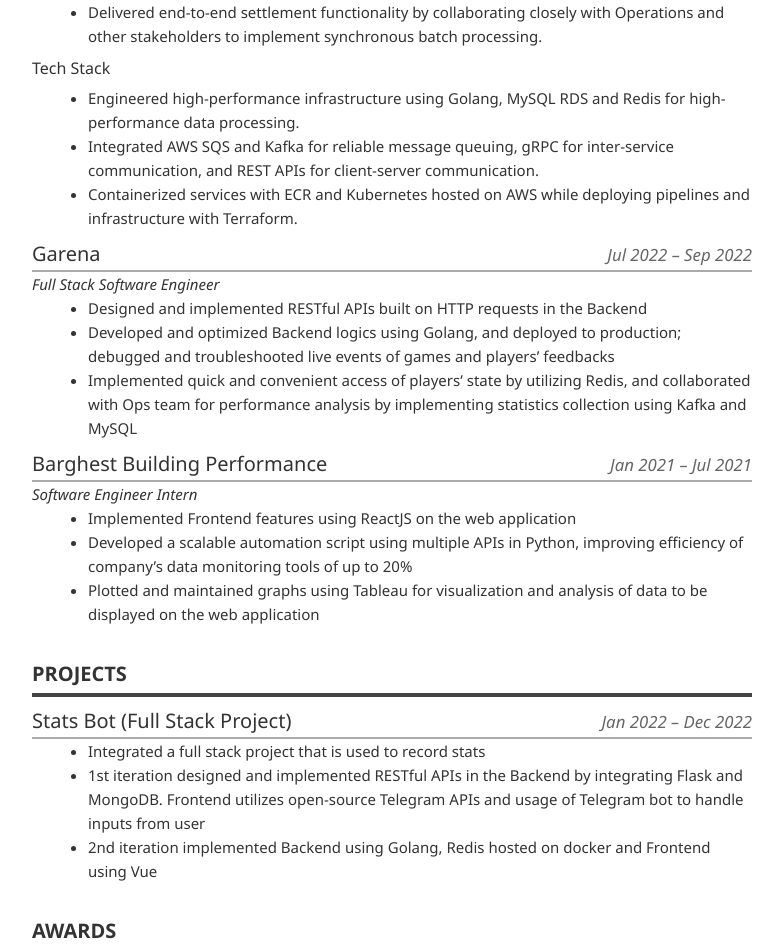
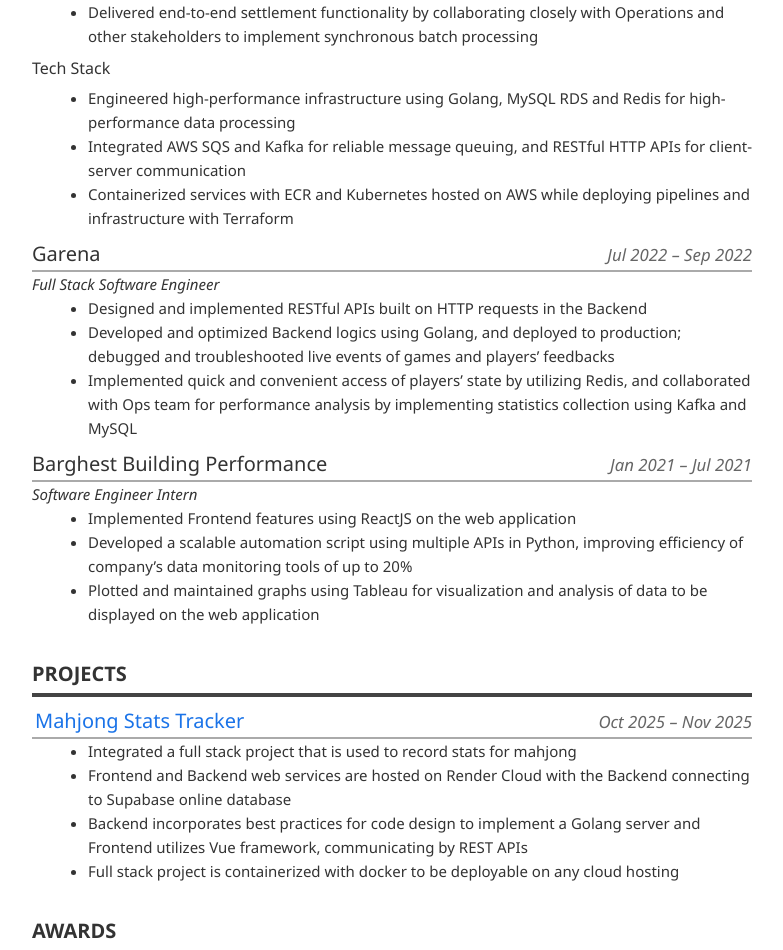
Before and after one commit to ronaldtants/resume, a Vue app: page /resume in a window 1280 px wide. Shown: the part 862-1812 px from the top of the page, without its empty margins (248-1031 px from the left). Built offline with nearby package versions, Linux system fonts and the light colour scheme; the HTML template or start-up script is replaced by a standard one.

Commit message:
updated resume

```diff
--- a/src/views/ResumeView.vue
+++ b/src/views/ResumeView.vue
@@ -32,37 +32,37 @@
       <ul>
         <li>
           Designed and launched a mission-based loyalty system from 0 to 1 with extendibility to
-          support future campaign types.
+          support future campaign types
         </li>
         <li>
           Collaborated with 4 backend engineers and an external vendor to develop an event-driven
           microservice architecture, enabling real-time eligibility checks and batch cashback
-          processing.
+          processing
         </li>
         <li>
           Partnered across all verticals - engineering, product, project management, business, and
           operations - to deliver a loyalty solution targeting customer retention and new user
-          acquisition, achieving ~10% completion rates.
+          acquisition, achieving ~10% completion rates
         </li>
         <li>
           Maintained 99.99% system uptime while processing 20k-200k daily events and crediting ~8k
-          cashbacks per day.
+          cashbacks per day
         </li>
       </ul>
 
       <p class="sub-para-header">Invest Team</p>
       <ul>
         <li>
-          Worked with ~10 engineers to build a new investment product projected to generate $1m in
-          revenue within 5 months of launch.
+          Worked with 2-10 engineers to build a new investment product achieving $18m AUM in 4
+          months and projecting $1b by end 2026
         </li>
         <li>
           Led automation efforts that reduced manual reconciliation work by over 70%, streamlining
-          operations through >80% process automation.
+          operations through >80% process automation
         </li>
         <li>
           Delivered end-to-end settlement functionality by collaborating closely with Operations and
-          other stakeholders to implement synchronous batch processing.
+          other stakeholders to implement synchronous batch processing
         </li>
       </ul>
 
@@ -70,15 +70,15 @@
       <ul>
         <li>
           Engineered high-performance infrastructure using Golang, MySQL RDS and Redis for
-          high-performance data processing.
+          high-performance data processing
         </li>
         <li>
-          Integrated AWS SQS and Kafka for reliable message queuing, gRPC for inter-service
-          communication, and REST APIs for client-server communication.
+          Integrated AWS SQS and Kafka for reliable message queuing, and RESTful HTTP APIs for
+          client-server communication
         </li>
         <li>
           Containerized services with ECR and Kubernetes hosted on AWS while deploying pipelines and
-          infrastructure with Terraform.
+          infrastructure with Terraform
         </li>
       </ul>
 
@@ -121,19 +121,25 @@
     <section>
       <h2>PROJECTS</h2>
       <div class="subheading">
-        <span>Stats Bot (Full Stack Project)</span>
-        <span class="date">Jan 2022 – Dec 2022</span>
+        <span
+          ><a href="https://mahjong-stats-tracker-frontend.onrender.com" target="_blank"
+            >Mahjong Stats Tracker</a
+          ></span
+        >
+        <span class="date">Oct 2025 – Nov 2025</span>
       </div>
       <ul>
-        <li>Integrated a full stack project that is used to record stats</li>
+        <li>Integrated a full stack project that is used to record stats for mahjong</li>
         <li>
-          1st iteration designed and implemented RESTful APIs in the Backend by integrating Flask
-          and MongoDB. Frontend utilizes open-source Telegram APIs and usage of Telegram bot to
-          handle inputs from user
+          Frontend and Backend web services are hosted on Render Cloud with the Backend connecting
+          to Supabase online database
         </li>
         <li>
-          2nd iteration implemented Backend using Golang, Redis hosted on docker and Frontend using
-          Vue
+          Backend incorporates best practices for code design to implement a Golang server and
+          Frontend utilizes Vue framework, communicating by REST APIs
+        </li>
+        <li>
+          Full stack project is containerized with docker to be deployable on any cloud hosting
         </li>
       </ul>
     </section>
```
